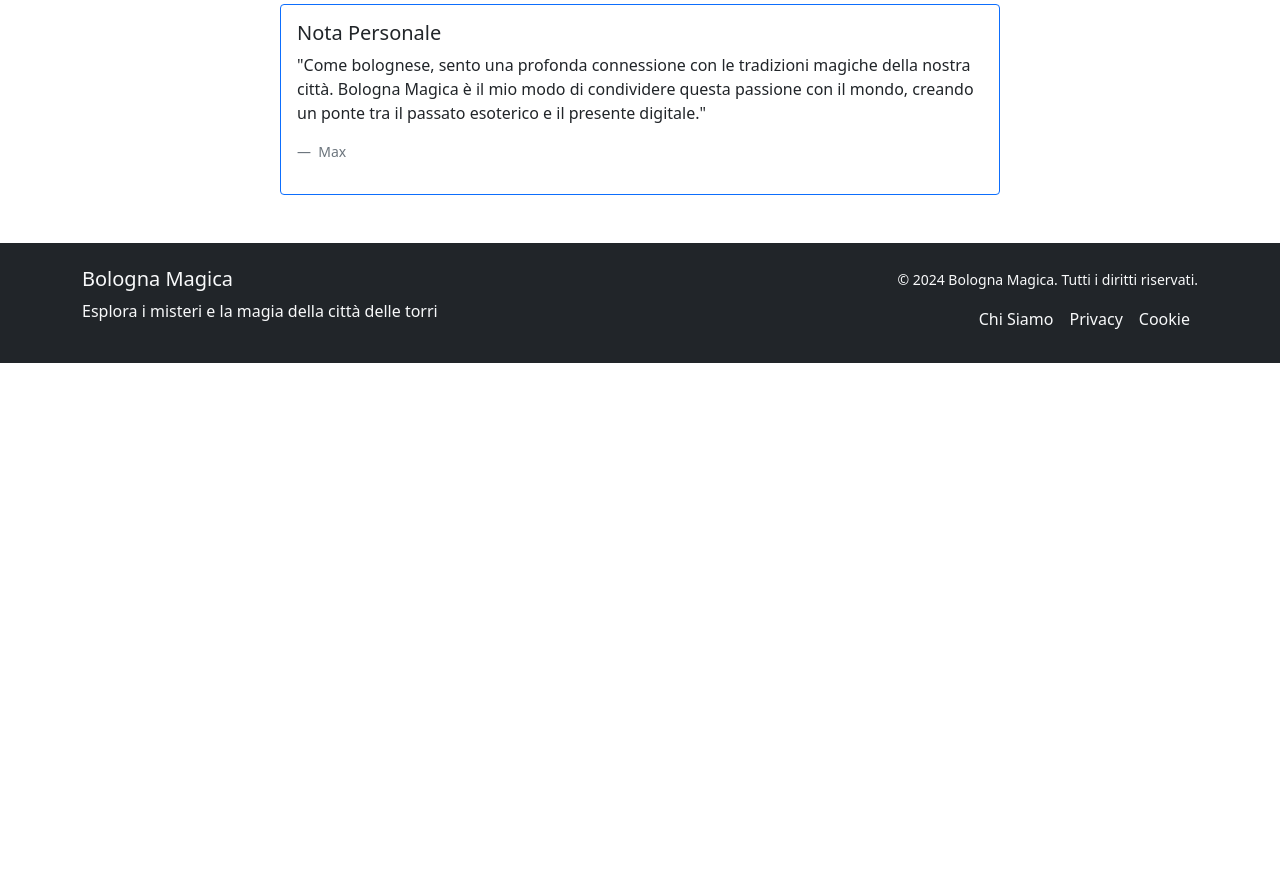
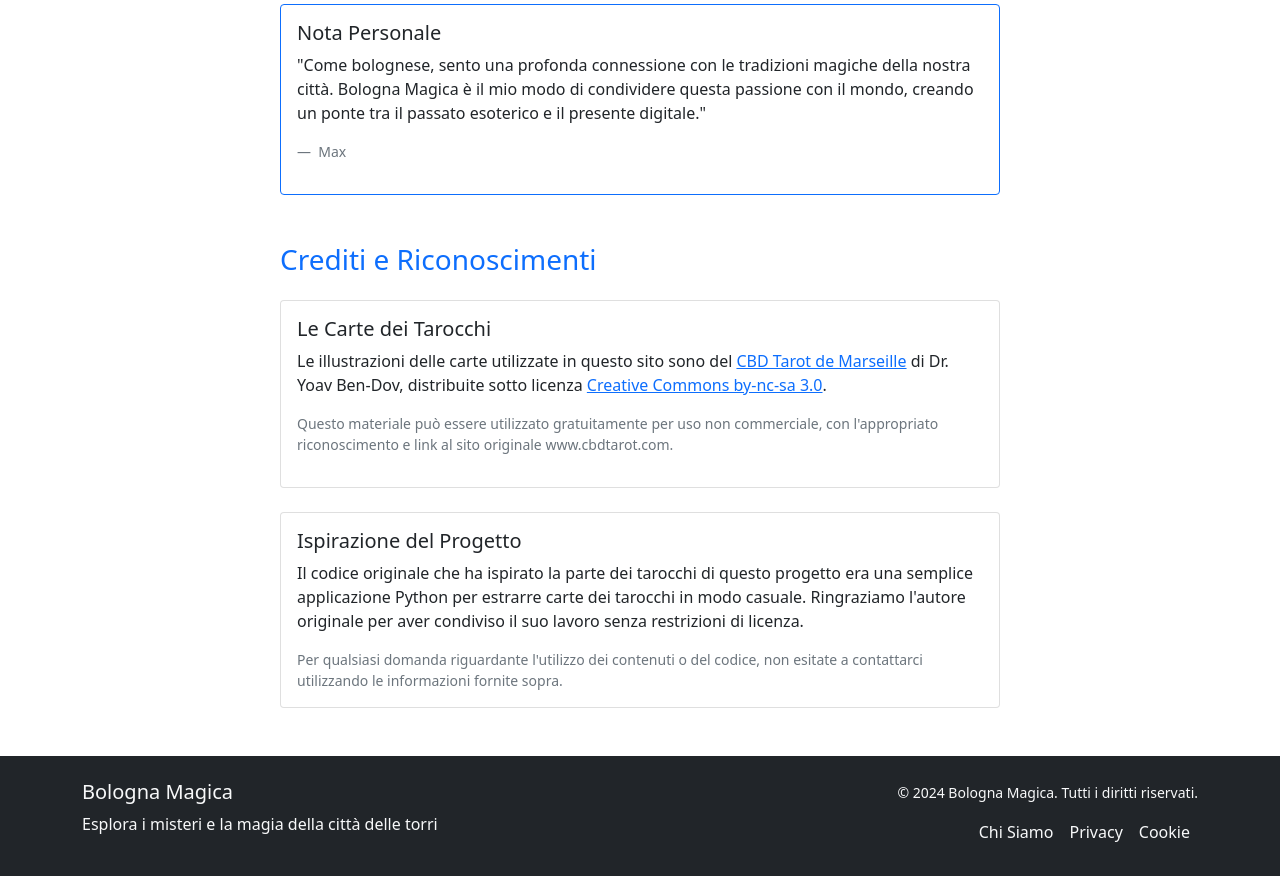
Before and after one commit to jmedia65/bologna-magica, a Flask app: page /about in a window 1280 px wide. Shown: the part 1619-2495 px from the top of the page. Before the commit the page ends 1982 px from the top, so only its background shows below. Run offline with Flask 3, Linux system fonts and the light colour scheme.

Commit message:
Update about with credits

```diff
--- a/webapp/templates/utils/about.html
+++ b/webapp/templates/utils/about.html
@@ -144,6 +144,46 @@
                     </footer>
                 </div>
             </div>
+
+            <!-- Credits Section -->
+            <section class="mt-5">
+                <h2 class="h3 text-primary mb-4">Crediti e Riconoscimenti</h2>
+
+                <!-- Tarot Cards Credit -->
+                <div class="card mb-4">
+                    <div class="card-body">
+                        <h3 class="h5">Le Carte dei Tarocchi</h3>
+                        <p>
+                            Le illustrazioni delle carte utilizzate in questo sito sono del
+                            <a href="https://www.cbdtarot.com" target="_blank">CBD Tarot de Marseille</a>
+                            di Dr. Yoav Ben-Dov, distribuite sotto licenza
+                            <a href="https://creativecommons.org/licenses/by-nc-sa/3.0/" target="_blank">Creative Commons by-nc-sa 3.0</a>.
+                        </p>
+                        <p class="small text-muted">
+                            Questo materiale può essere utilizzato gratuitamente per uso non commerciale,
+                            con l'appropriato riconoscimento e link al sito originale www.cbdtarot.com.
+                        </p>
+                    </div>
+                </div>
+
+                <!-- Code Inspiration Credit -->
+                <div class="card">
+                    <div class="card-body">
+                        <h3 class="h5">Ispirazione del Progetto</h3>
+                        <p>
+                            Il codice originale che ha ispirato la parte dei tarocchi di questo progetto
+                            era una semplice applicazione Python per estrarre carte dei tarocchi in modo
+                            casuale. Ringraziamo l'autore originale per aver condiviso il suo lavoro
+                            senza restrizioni di licenza.
+                        </p>
+                        <p class="small text-muted mb-0">
+                            Per qualsiasi domanda riguardante l'utilizzo dei contenuti o del codice,
+                            non esitate a contattarci utilizzando le informazioni fornite sopra.
+                        </p>
+                    </div>
+                </div>
+            </section>
+
         </div>
     </div>
 </div>
```
